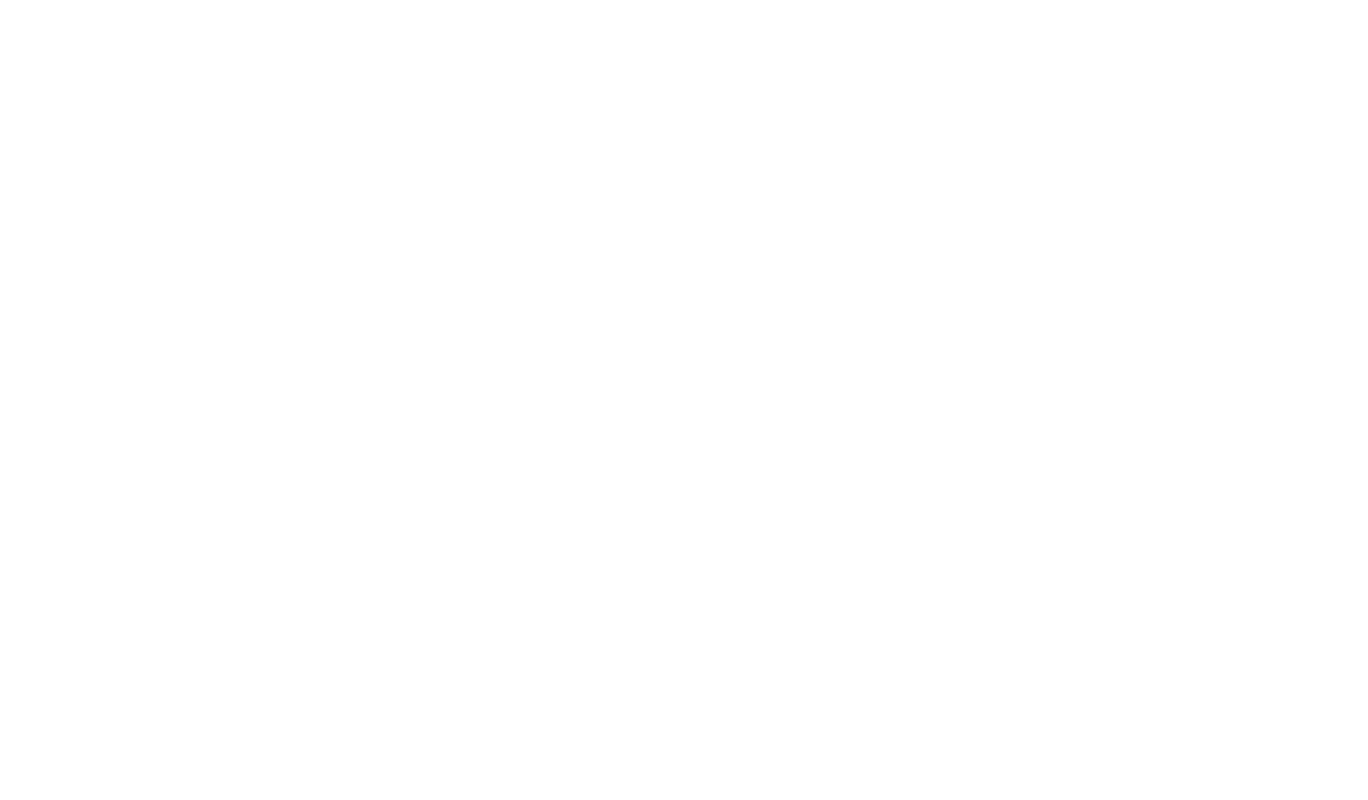
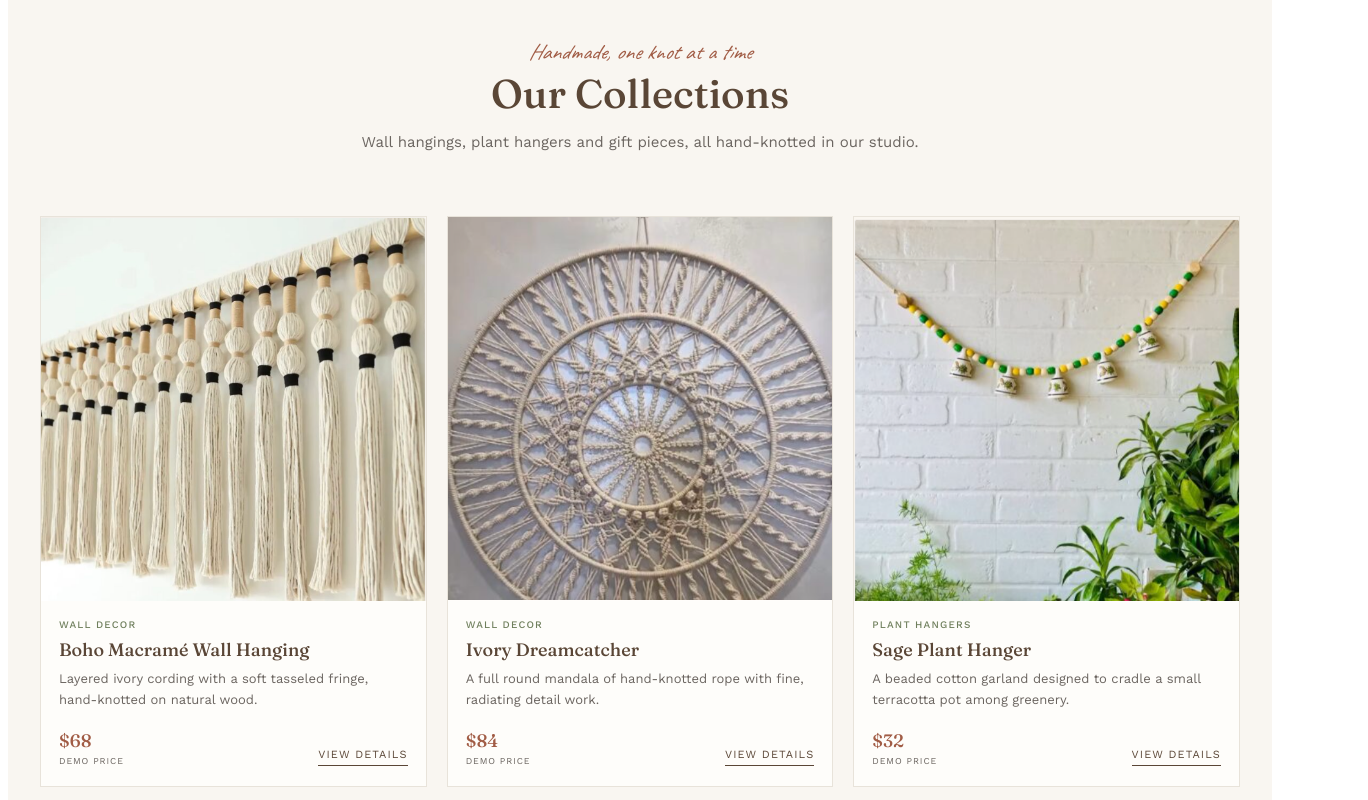
Before and after one commit to dilshodmahmaraimov22-ux/Bloom, a React (Vite) app: page /collections in a window 1280 px wide. Before the commit this address had no page. Shown: the part 140-940 px from the top of the page, 1368 px wide, since content can reach past the window. Before the commit the page ends 800 px from the top, so only its background shows below. Built offline with nearby package versions, Linux system fonts and the light colour scheme.

Commit message:
hato tog'irlandi

```diff
--- a/src/App.jsx
+++ b/src/App.jsx
@@ -14,7 +14,7 @@ const App = () => {
                    <Routes>
                           <Route path='/' element={<Layout/>}>
                                  <Route path='/' element={<Home/>}/>
-                                 <Route path='/collection' element={<Collection/>}/>
+                                 <Route path='/collections' element={<Collection/>}/>
                                  <Route path='/about' element={<About/>}/>
                                  <Route path='/custom' element={<Custom/>}/>
                                  <Route path='/contact' element={<Contact/>}/>
--- a/src/Components/Collect/Collect.css
+++ b/src/Components/Collect/Collectt.css
@@ -1,94 +1,94 @@
-.collect,
-.collect__cta-wrap {
-  --collect-bg: #f9f6f1;
-  --collect-sand: #f0e8dc;
-  --collect-surface: #fefdfa;
-  --collect-border: #e8e3da;
-  --collect-brown: #5a4636;
-  --collect-text: #6b6560;
-  --collect-accent: #a15c45;
-  --collect-green: #727f65;
-  --collect-tag: #6f7f5c;
+.collectt,
+.collectt__cta-wrap {
+  --collectt-bg: #f9f6f1;
+  --collectt-sand: #f0e8dc;
+  --collectt-surface: #fefdfa;
+  --collectt-border: #e8e3da;
+  --collectt-brown: #5a4636;
+  --collectt-text: #6b6560;
+  --collectt-accent: #a15c45;
+  --collectt-green: #727f65;
+  --collectt-tag: #6f7f5c;
 
   font-family: "Work Sans", sans-serif;
   box-sizing: border-box;
 }
 
-.collect *,
-.collect *::before,
-.collect *::after,
-.collect__cta-wrap *,
-.collect__cta-wrap *::before,
-.collect__cta-wrap *::after {
+.collectt *,
+.collectt *::before,
+.collectt *::after,
+.collectt__cta-wrap *,
+.collectt__cta-wrap *::before,
+.collectt__cta-wrap *::after {
   box-sizing: border-box;
 }
 
-.collect {
-  background: var(--collect-bg);
+.collectt {
+  background: var(--collectt-bg);
   padding: 80px 30px 70px;
 }
 
-.collect__container {
+.collectt__container {
   max-width: 1200px;
   margin: 0 auto;
 }
 
-.collect__header {
+.collectt__header {
   max-width: 600px;
   margin: 0 auto 60px;
   text-align: center;
 }
 
-.collect__script {
+.collectt__script {
   display: block;
   font-family: "Caveat", cursive;
   font-style: italic;
   font-size: 22px;
-  color: var(--collect-accent);
+  color: var(--collectt-accent);
   margin-bottom: 4px;
 }
 
-.collect__title {
+.collectt__title {
   margin: 0 0 12px;
   font-family: "Fraunces", serif;
   font-weight: 500;
   font-size: 40px;
   line-height: 1.2;
-  color: var(--collect-brown);
+  color: var(--collectt-brown);
 }
 
-.collect__subtitle {
+.collectt__subtitle {
   margin: 0;
   font-size: 15px;
   line-height: 1.7;
-  color: var(--collect-text);
+  color: var(--collectt-text);
 }
 
-.collect__grid {
+.collectt__grid {
   display: grid;
   grid-template-columns: repeat(3, 1fr);
   gap: 20px;
 }
 
-.collect__item {
+.collectt__item {
   display: flex;
   flex-direction: column;
-  background: var(--collect-surface);
-  border: 1px solid var(--collect-border);
+  background: var(--collectt-surface);
+  border: 1px solid var(--collectt-border);
   transition: transform 0.25s ease, box-shadow 0.25s ease;
 }
 
-.collect__item:hover {
+.collectt__item:hover {
   transform: translateY(-5px);
   box-shadow: 0 12px 26px rgba(90, 70, 54, 0.12);
 }
 
-.collect__media {
+.collectt__media {
   aspect-ratio: 1 / 1;
   overflow: hidden;
 }
 
-.collect__img {
+.collectt__img {
   display: block;
   width: 100%;
   height: 100%;
@@ -96,92 +96,92 @@
   transition: transform 0.45s ease;
 }
 
-.collect__item:hover .collect__img {
+.collectt__item:hover .collectt__img {
   transform: scale(1.05);
 }
 
-.collect__body {
+.collectt__body {
   display: flex;
   flex-direction: column;
   flex: 1;
   padding: 18px 18px 20px;
 }
 
-.collect__category {
+.collectt__category {
   margin-bottom: 8px;
   font-size: 10px;
   font-weight: 500;
   letter-spacing: 0.12em;
   text-transform: uppercase;
-  color: var(--collect-tag);
+  color: var(--collectt-tag);
 }
 
-.collect__name {
+.collectt__name {
   margin: 0 0 8px;
   font-family: "Fraunces", serif;
   font-weight: 500;
   font-size: 18px;
-  color: var(--collect-brown);
+  color: var(--collectt-brown);
 }
 
-.collect__text {
+.collectt__text {
   flex: 1;
   margin: 0 0 18px;
   font-size: 13px;
   line-height: 1.6;
-  color: var(--collect-text);
+  color: var(--collectt-text);
 }
 
-.collect__footer {
+.collectt__footer {
   display: flex;
   align-items: flex-end;
   justify-content: space-between;
   gap: 10px;
 }
 
-.collect__price-box {
+.collectt__price-box {
   display: flex;
   flex-direction: column;
 }
 
-.collect__price {
+.collectt__price {
   font-family: "Fraunces", serif;
   font-weight: 500;
   font-size: 18px;
-  color: var(--collect-accent);
+  color: var(--collectt-accent);
 }
 
-.collect__demo {
+.collectt__demo {
   margin-top: 4px;
   font-size: 9px;
   letter-spacing: 0.1em;
   text-transform: uppercase;
-  color: var(--collect-text);
+  color: var(--collectt-text);
 }
 
-.collect__link {
+.collectt__link {
   padding-bottom: 4px;
   font-size: 11px;
   letter-spacing: 0.1em;
   text-transform: uppercase;
   text-decoration: none;
   white-space: nowrap;
-  color: var(--collect-brown);
-  border-bottom: 1px solid var(--collect-brown);
+  color: var(--collectt-brown);
+  border-bottom: 1px solid var(--collectt-brown);
   transition: color 0.2s ease, border-color 0.2s ease;
 }
 
-.collect__link:hover {
-  color: var(--collect-accent);
-  border-color: var(--collect-accent);
+.collectt__link:hover {
+  color: var(--collectt-accent);
+  border-color: var(--collectt-accent);
 }
 
-.collect__cta-wrap {
-  background: var(--collect-sand);
+.collectt__cta-wrap {
+  background: var(--collectt-sand);
   padding: 50px 30px 60px;
 }
 
-.collect__cta {
+.collectt__cta {
   position: relative;
   overflow: hidden;
   display: flex;
@@ -192,11 +192,11 @@
   min-height: 190px;
   margin: 0 auto;
   padding: 40px 50px;
-  background: var(--collect-green);
+  background: var(--collectt-green);
   border-radius: 3px;
 }
 
-.collect__cta::after {
+.collectt__cta::after {
   content: "";
   position: absolute;
   top: -90px;
@@ -208,13 +208,13 @@
   pointer-events: none;
 }
 
-.collect__cta-content {
+.collectt__cta-content {
   position: relative;
   z-index: 1;
   max-width: 420px;
 }
 
-.collect__cta-title {
+.collectt__cta-title {
   margin: 0 0 10px;
   font-family: "Fraunces", serif;
   font-weight: 500;
@@ -223,7 +223,7 @@
   color: #fff;
 }
 
-.collect__cta-text {
+.collectt__cta-text {
   margin: 0;
   max-width: 300px;
   font-size: 14px;
@@ -231,14 +231,14 @@
   color: rgba(255, 255, 255, 0.82);
 }
 
-.collect__cta-btn {
+.collectt__cta-btn {
   position: relative;
   z-index: 1;
   flex-shrink: 0;
   margin-right: 60px;
   padding: 16px 30px;
-  background: var(--collect-surface);
-  color: var(--collect-brown);
+  background: var(--collectt-surface);
+  color: var(--collectt-brown);
   font-size: 12px;
   font-weight: 500;
   letter-spacing: 0.1em;
@@ -248,60 +248,60 @@
   transition: transform 0.25s ease, box-shadow 0.25s ease;
 }
 
-.collect__cta-btn:hover {
+.collectt__cta-btn:hover {
   transform: translateY(-3px);
   box-shadow: 0 10px 22px rgba(0, 0, 0, 0.18);
 }
 
 @media (max-width: 992px) {
-  .collect {
+  .collectt {
     padding: 70px 24px 60px;
   }
-  .collect__grid {
+  .collectt__grid {
     grid-template-columns: repeat(2, 1fr);
   }
-  .collect__title {
+  .collectt__title {
     font-size: 34px;
   }
-  .collect__cta-btn {
+  .collectt__cta-btn {
     margin-right: 0;
   }
 }
 
 @media (max-width: 640px) {
-  .collect {
+  .collectt {
     padding: 56px 18px 50px;
   }
-  .collect__header {
+  .collectt__header {
     margin-bottom: 40px;
   }
-  .collect__title {
+  .collectt__title {
     font-size: 30px;
   }
-  .collect__subtitle {
+  .collectt__subtitle {
     font-size: 14px;
   }
-  .collect__grid {
+  .collectt__grid {
     grid-template-columns: 1fr;
     max-width: 440px;
     margin: 0 auto;
   }
 
-  .collect__cta-wrap {
+  .collectt__cta-wrap {
     padding: 40px 18px 50px;
   }
-  .collect__cta {
+  .collectt__cta {
     flex-direction: column;
     align-items: flex-start;
     padding: 36px 24px;
   }
-  .collect__cta-title {
+  .collectt__cta-title {
     font-size: 26px;
   }
-  .collect__cta-text {
+  .collectt__cta-text {
     max-width: none;
   }
-  .collect__cta-btn {
+  .collectt__cta-btn {
     width: 100%;
     text-align: center;
   }
--- a/src/Components/Collect/Collect.jsx
+++ b/src/Components/Collect/Collectt.jsx
@@ -1,4 +1,4 @@
-import "./Collect.css";
+import "./Collectt.css";
 
 import card1 from "../Images/card1.png";
 import card2 from "../Images/card2.png";
@@ -20,43 +20,43 @@ const products = [
   { id: 12, image: card3, category: "Gift Ideas", title: "Minimalist Gift Wreath", text: "A small colourful wreath, perfect as a housewarming or thank-you gift.", price: 30 },
 ];
 
-function Collect() {
+function Collectt() {
   return (
     <>
-      <section className="collect">
-        <div className="collect__container">
-          <div className="collect__header">
-            <span className="collect__script">Handmade, one knot at a time</span>
-            <h2 className="collect__title">Our Collections</h2>
-            <p className="collect__subtitle">
+      <section className="collectt">
+        <div className="collectt__container">
+          <div className="collectt__header">
+            <span className="collectt__script">Handmade, one knot at a time</span>
+            <h2 className="collectt__title">Our Collections</h2>
+            <p className="collectt__subtitle">
               Wall hangings, plant hangers and gift pieces, all hand-knotted in
               our studio.
             </p>
           </div>
 
-          <div className="collect__grid">
+          <div className="collectt__grid">
             {products.map((item) => (
-              <article className="collect__item" key={item.id}>
-                <div className="collect__media">
+              <article className="collectt__item" key={item.id}>
+                <div className="collectt__media">
                   <img
-                    className="collect__img"
+                    className="collectt__img"
                     src={item.image}
                     alt={item.title}
                     loading="lazy"
                   />
                 </div>
 
-                <div className="collect__body">
-                  <span className="collect__category">{item.category}</span>
-                  <h3 className="collect__name">{item.title}</h3>
-                  <p className="collect__text">{item.text}</p>
+                <div className="collectt__body">
+                  <span className="collectt__category">{item.category}</span>
+                  <h3 className="collectt__name">{item.title}</h3>
+                  <p className="collectt__text">{item.text}</p>
 
-                  <div className="collect__footer">
-                    <div className="collect__price-box">
-                      <span className="collect__price">${item.price}</span>
-                      <span className="collect__demo">Demo price</span>
+                  <div className="collectt__footer">
+                    <div className="collectt__price-box">
+                      <span className="collectt__price">${item.price}</span>
+                      <span className="collectt__demo">Demo price</span>
                     </div>
-                    <a href="#" className="collect__link">
+                    <a href="#" className="collectt__link">
                       View details
                     </a>
                   </div>
@@ -67,19 +67,19 @@ function Collect() {
         </div>
       </section>
 
-      <section className="collect__cta-wrap">
-        <div className="collect__cta">
-          <div className="collect__cta-content">
-            <h2 className="collect__cta-title">
+      <section className="collectt__cta-wrap">
+        <div className="collectt__cta">
+          <div className="collectt__cta-content">
+            <h2 className="collectt__cta-title">
               Don't See Quite What You're Picturing?
             </h2>
-            <p className="collect__cta-text">
+            <p className="collectt__cta-text">
               We can design a one-of-a-kind piece around your colors, space and
               size.
             </p>
           </div>
 
-          <a href="#" className="collect__cta-btn">
+          <a href="#" className="collectt__cta-btn">
             Request a custom piece
           </a>
         </div>
@@ -88,4 +88,4 @@ function Collect() {
   );
 }
 
-export default Collect;
+export default Collectt;
--- a/src/Page/CollectionsPage/Collection.jsx
+++ b/src/Page/CollectionsPage/Collection.jsx
@@ -1,8 +1,11 @@
 import React from 'react'
+import Collectt from '../../Components/Collect/Collectt'
 
 const Collection = () => {
   return (
-    <div>Collection</div>
+    <>
+    <Collectt/>
+    </>
   )
 }
 
--- a/src/Page/HomePage/Home.jsx
+++ b/src/Page/HomePage/Home.jsx
@@ -3,7 +3,6 @@ import Hero from '../../Components/Hero/Hero'
 import Text from '../../Components/Text/Text'
 import Card from '../../Components/Card/Card'
 import Banner from '../../Components/Banner/Banner'
-import Collect from '../../Components/Collect/Collect'
 
 const Home = () => {
   return (
@@ -12,7 +11,6 @@ const Home = () => {
     <Text/>
     <Card/>
     <Banner/>
-    <Collect/>
     </>
   )
 }
```
